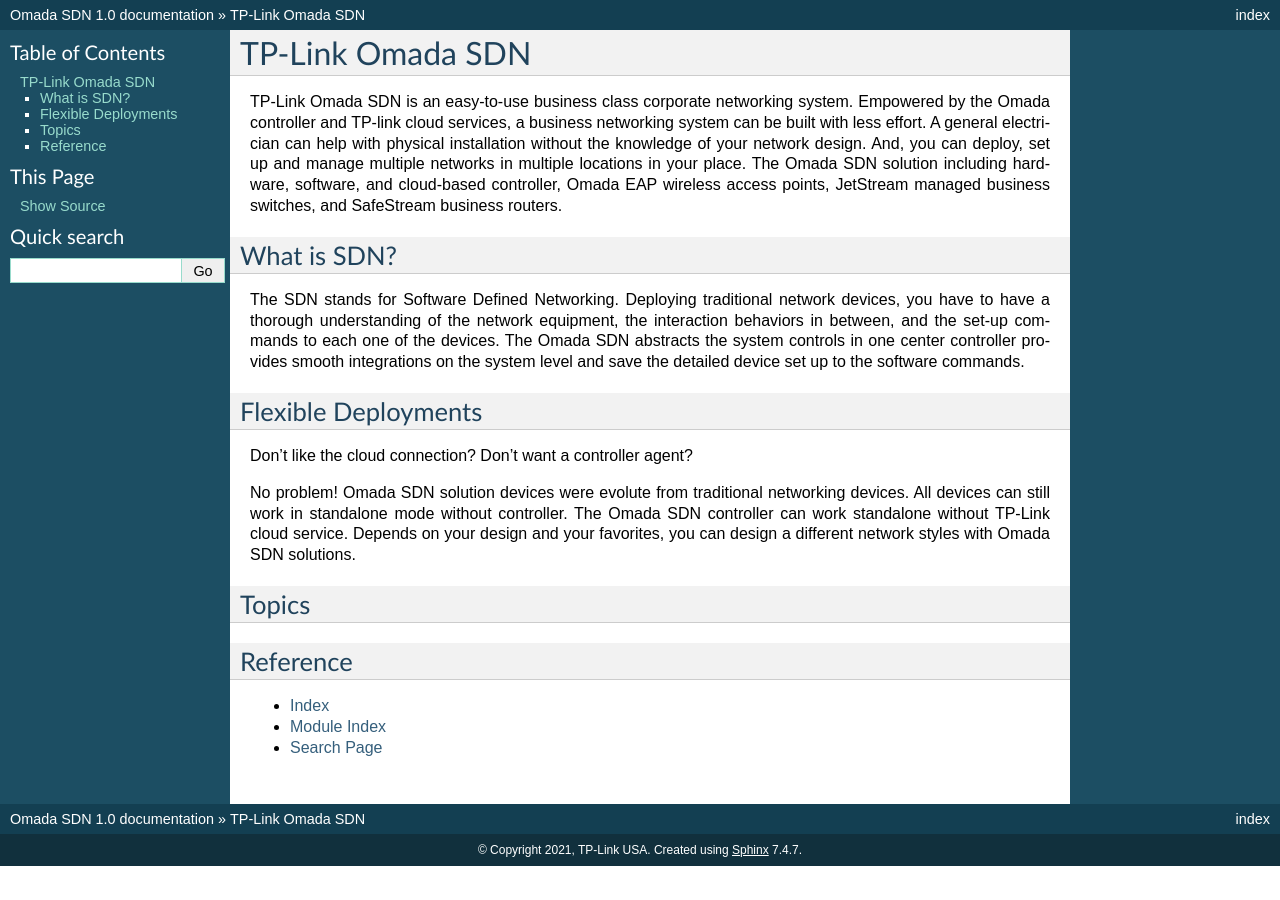
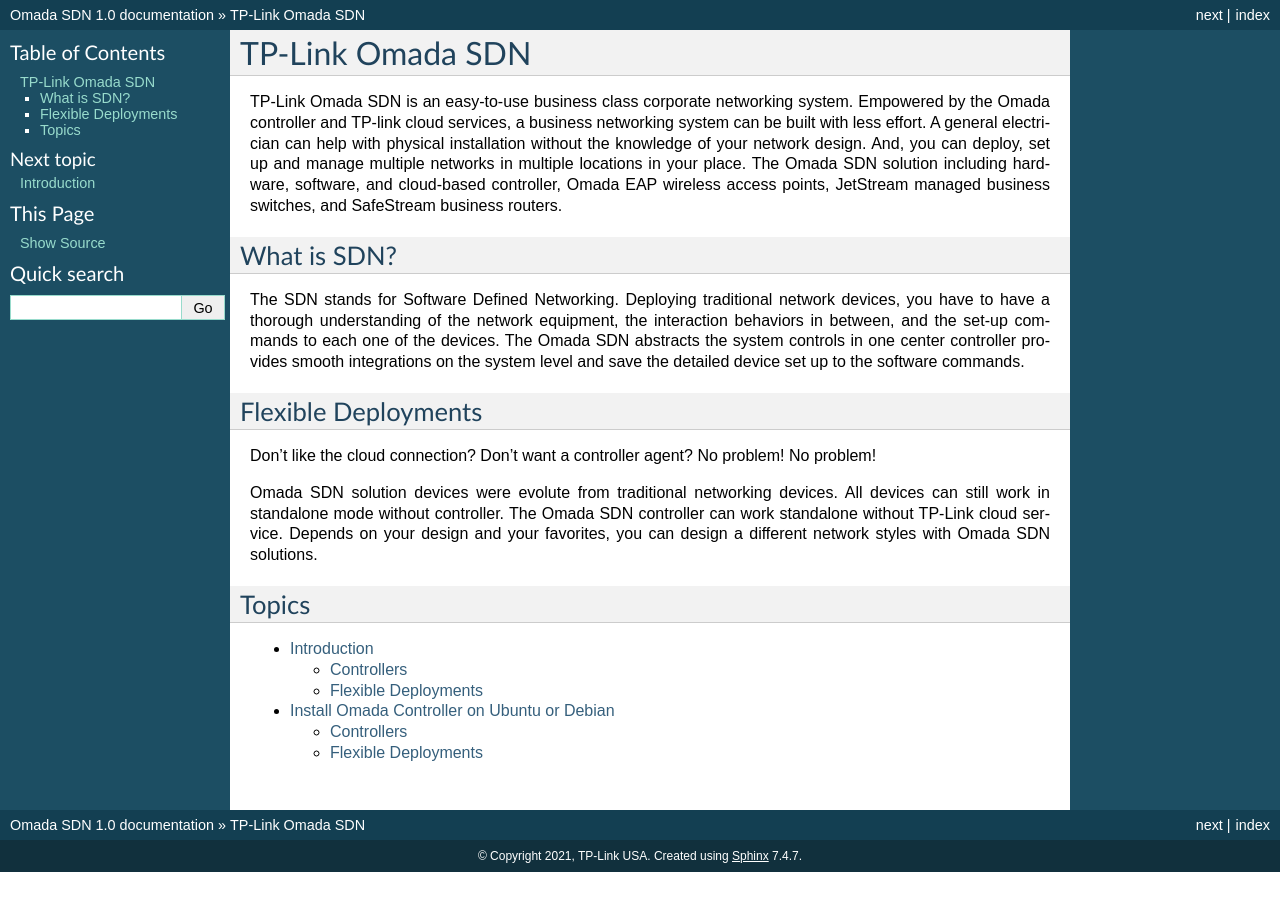
Before and after one commit to tamertplink/omada-sdn, a Sphinx documentation site: the page built from source/index.rst, in a window 1280 px wide. Built offline with Sphinx 7.4.7, drawn with Linux system fonts in a browser that asks for light colours.

Commit message:
first howto

```diff
--- a/source/index.rst
+++ b/source/index.rst
@@ -14,22 +14,15 @@
 
 Flexible Deployments
 --------------------
-Don’t like the cloud connection? Don’t want a controller agent?
+Don’t like the cloud connection? Don’t want a controller agent? No problem! No problem!
 
-No problem! Omada SDN solution devices were evolute from traditional networking devices. All devices can still work in standalone mode without controller. The Omada SDN controller can work standalone without TP-Link cloud service. Depends on your design and your favorites, you can design a different network styles with Omada SDN solutions.
+Omada SDN solution devices were evolute from traditional networking devices. All devices can still work in standalone mode without controller. The Omada SDN controller can work standalone without TP-Link cloud service. Depends on your design and your favorites, you can design a different network styles with Omada SDN solutions.
 
 
 Topics
 ------
 .. toctree::
    :maxdepth: 2
-   :caption: Contents:
+
    introduction
-
-
-Reference
----------
-
-* :ref:`genindex`
-* :ref:`modindex`
-* :ref:`search`
+   howto/controller_ubuntu
```
